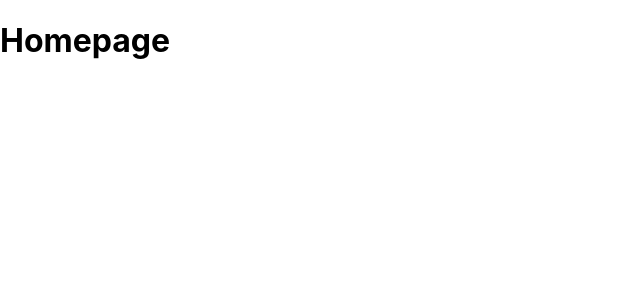
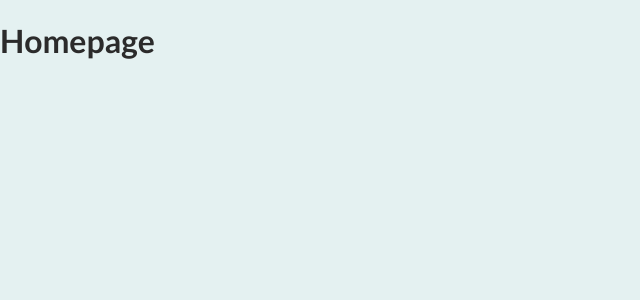
Before and after one commit to cerafinn/udemy-nextjs, a Next.js app: page / in a window 1280 px wide. Shown: the top 300 px of the page, without its empty margins (0-640 px from the left). Built offline with nearby package versions, Linux system fonts and the light colour scheme.

Commit message:
update css file

```diff
--- a/styles/globals.css
+++ b/styles/globals.css
@@ -1,26 +1,33 @@
-html,
-body {
-  padding: 0;
-  margin: 0;
-  font-family: -apple-system, BlinkMacSystemFont, Segoe UI, Roboto, Oxygen,
-    Ubuntu, Cantarell, Fira Sans, Droid Sans, Helvetica Neue, sans-serif;
-}
-
-a {
-  color: inherit;
-  text-decoration: none;
-}
+@import url('https://fonts.googleapis.com/css2?family=Lato:wght@400;700&family=Open+Sans:wght@400;700&display=swap');
 
 * {
   box-sizing: border-box;
 }
 
-@media (prefers-color-scheme: dark) {
-  html {
-    color-scheme: dark;
-  }
-  body {
-    color: white;
-    background: black;
-  }
+body {
+  margin: 0;
+  font-family: 'Open Sans', 'Lato', sans-serif;
+  color: #414141;
+  background-color: #e4f1f1;
 }
+
+h1,
+h2,
+h3,
+h4,
+h5,
+h6 {
+  font-family: 'Lato', sans-serif;
+  color: #2b2b2b;
+}
+
+ul {
+  list-style: none;
+  margin: 0;
+  padding: 0;
+}
+
+.center {
+  margin: auto;
+  text-align: center;
+}
```
